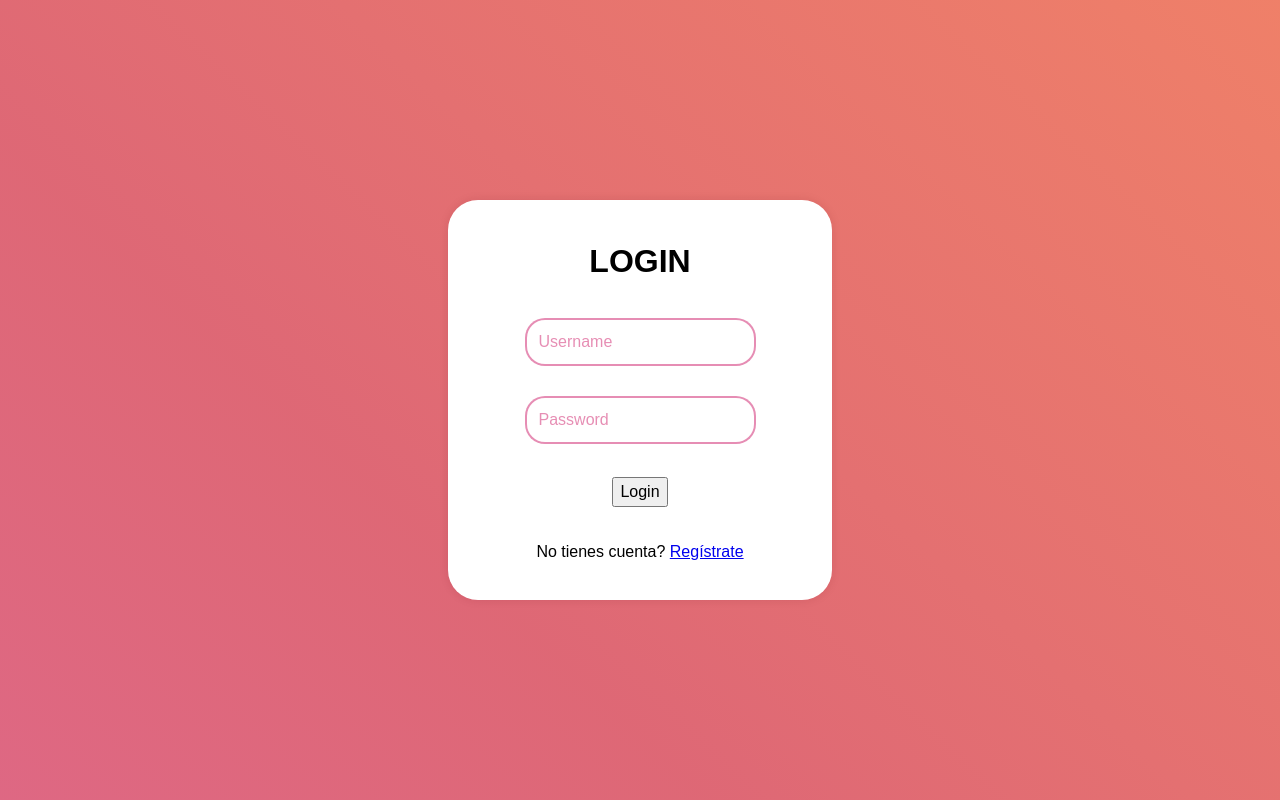
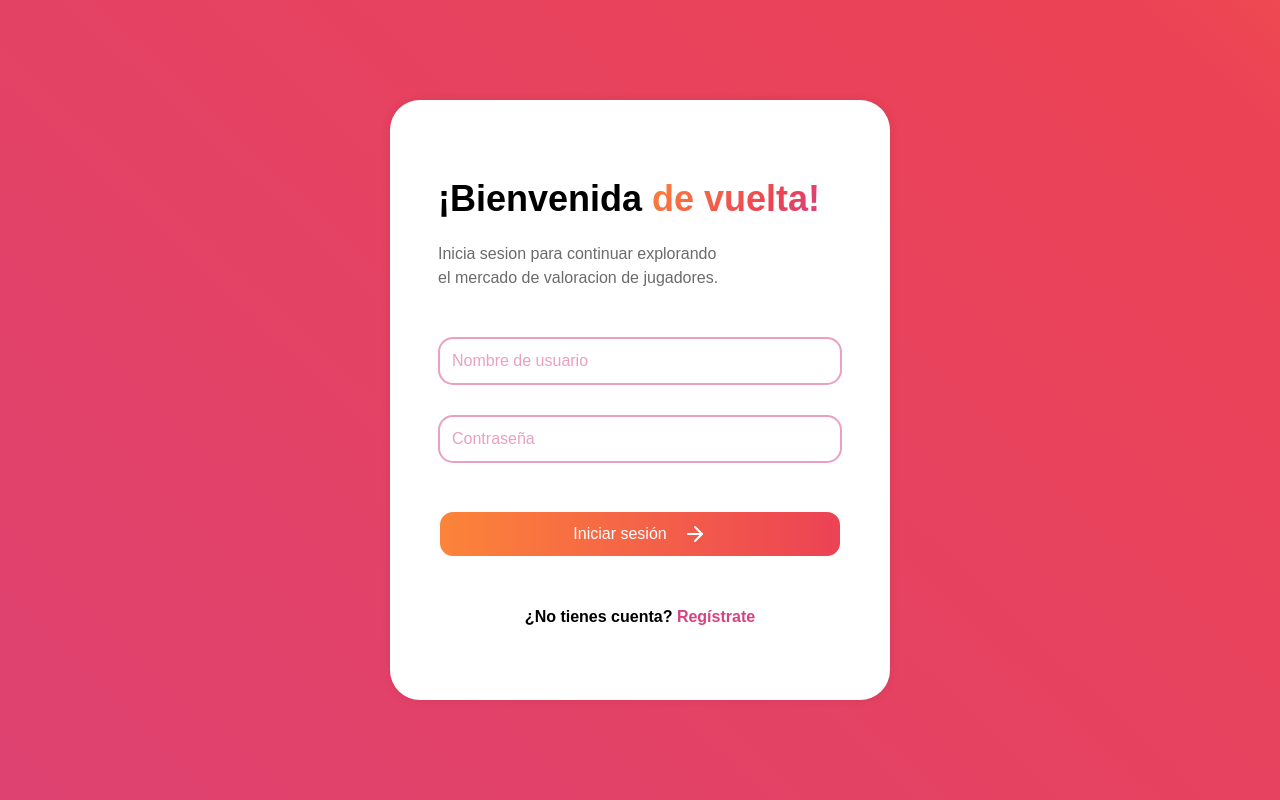
Before and after one commit to confalonieri-melisa/desapp-grupo-c, a Next.js app: page / in a window 1280 px wide. Built offline with nearby package versions, Linux system fonts and the light colour scheme.

Commit message:
version 2.0

```diff
--- a/package.json
+++ b/package.json
@@ -21,6 +21,7 @@
     "dotenv": "^17.4.2",
     "drizzle-orm": "^0.45.2",
     "jsonwebtoken": "^9.0.3",
+    "lucide-react": "^1.46.0",
     "next": "16.3.4",
     "postgres": "^3.4.9",
     "react": "19.2.8",
--- a/src/app/globals.css
+++ b/src/app/globals.css
@@ -53,13 +53,20 @@ h1, h2, h3, h4, h5, h6 {
 #root, #__next {
   isolation: isolate;
 }
+:root{
+    --rose-punch: #D64282;
+    --rose-punch-50: rgb(214 66 130 / 0.5);
+    --watermelon: #EC4255;
+    --tangerine: #FC8439;
+}
+
 
 .bg{
   height: 100vh;
   display: flex;
   justify-content: center;
   align-items: center;
-  background: linear-gradient(43deg, rgb(214 66 130 / 0.8) 0%, rgb(214 66 83 / 0.8) 30%, rgb(252 120 54 / 0.8) 70%, rgb(252 132 57 / 0.8) 100%);
+  background: linear-gradient(43deg, var(--rose-punch) 0%, var(--watermelon) 50%, var(--tangerine) 70%);
   background-size: 300% 300%;
   animation: gradient 7s ease infinite;
 }
@@ -79,8 +86,8 @@ h1, h2, h3, h4, h5, h6 {
 
 .card{
     background: white;
-    width: 30%;
-    height: 400px;
+    width: 500px;
+    height: 600px;
     border-radius: 30px;
     box-shadow: 0px 0px 10px rgb(105 1 27 / 0.12);
     display: flex;
@@ -89,7 +96,7 @@ h1, h2, h3, h4, h5, h6 {
     align-items: center;
     transition: all 0.6s ease;
     will-change: transform;
-    padding: 20px 0px;
+    padding: 48px;
 }
 
 .card:hover{
@@ -97,27 +104,53 @@ h1, h2, h3, h4, h5, h6 {
     transform: translateY(-5px);
     transition: all 0.3s ease;
 }
+.card-title{
+    font-size: 2.25rem;
+    font-weight: 700;
+    text-align: initial;
+    width: 100%;
+}
+
+.card-title-span{
+    background: -webkit-linear-gradient(135deg, var(--rose-punch) 0%, var(--watermelon) 30%, var(--tangerine) 100%);
+    -webkit-background-clip: text;
+    -webkit-text-fill-color: transparent;
+}
+
+.card-text{
+    font-size: 1rem;
+    color: #6B6B6B;
+    align-self: flex-start;
+    text-align: initial;
+    width: 70%;
+    text-wrap: pretty;
+    padding-top: 1rem;
+}
 
 .form-inputs{
   display: flex;
   flex-direction: column;
+  align-items: center;
   gap: 30px;
+  width: 100% ;
 }
 
 .input-wrapper {
     --padding: 10px;
-    --focus-color: rgb(214 66 130);
-    --placeholder-color:rgb(214 66 130 / 0.6);
+    --focus-color: var(--rose-punch);
+    --placeholder-color:var(--rose-punch-50);
     position: relative;
     display: flex;
     align-items: center;
+    width: 100%;
 }
 
 input {
     padding: var(--padding);
     border: 2px solid var(--placeholder-color);
     outline: none;
-    border-radius: 20px;
+    border-radius: 15px;
+    width: 100%;
 }
 
 .placeholder {
@@ -138,3 +171,32 @@ input:is(:focus, :valid) + .placeholder {
     font-size: 14px;
     color: var(--focus-color);
 }
+
+.login-btn{
+    width: 100%;
+    display: flex;
+    justify-content: center;
+    gap: 1rem;
+    border-radius: 15px;
+    padding:10px;
+    background: linear-gradient(270deg, var(--rose-punch) 0%, var(--watermelon) 50%, var(--tangerine) 100%);
+    background-size: 200% 200%;
+    color: white;
+    border: 2px solid white;
+}
+
+.login-btn:hover, .login-btn:focus{
+    animation: gradient 5s ease infinite;
+    cursor: pointer;
+}
+
+.login-btn:focus-visible{
+    outline: var(--rose-punch) solid 2px;
+}
+.action-text{
+    font-weight: 600;
+}
+.action-link{
+    color:  var(--rose-punch);
+    text-decoration: none;
+}
--- a/src/app/page.tsx
+++ b/src/app/page.tsx
@@ -1,26 +1,29 @@
+import {ArrowRight} from "lucide-react";
+
 export default function Home() {
   return (
     <div className="bg">
       <form className="card">
-        <h1>LOGIN</h1>
-        <div className="form-inputs">
+        <div className="card-description"><h1 className="card-title">¡Bienvenida{" "}<span className="card-title-span"> de vuelta!</span></h1>
+          <p className="card-text">Inicia sesion para continuar explorando el mercado de valoracion de jugadores.</p>
+        </div><div className="form-inputs">
           <div className="input-wrapper">
             <input type='text' id='input' required></input>
             <label
                 className='placeholder'>
-              Username
+              Nombre de usuario
             </label>
           </div>
           <div className="input-wrapper">
             <input type='password' id='password' required></input>
             <label
                 className='placeholder'>
-              Password
+              Contraseña
             </label>
           </div>
         </div>
-        <button type="submit">Login</button>
-        <p>No tienes cuenta? <a href="/">Regístrate</a></p>
+        <button type="submit" className="login-btn">Iniciar sesión <ArrowRight /> </button>
+        <p className="action-text">¿No tienes cuenta? <a className="action-link" href="/">Regístrate</a></p>
       </form>
     </div>
   );
```
Also changed, not shown: 1 other file (tests, documents, lock files or other folders).
